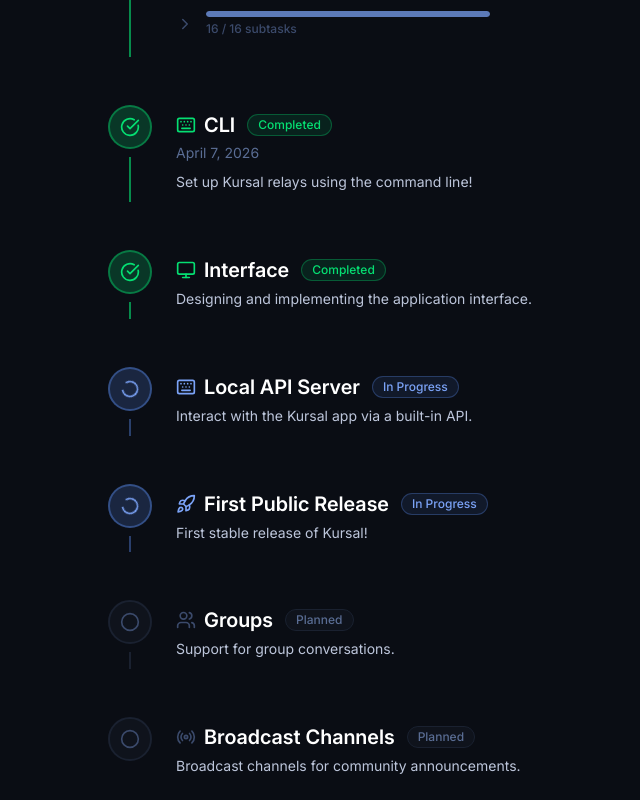
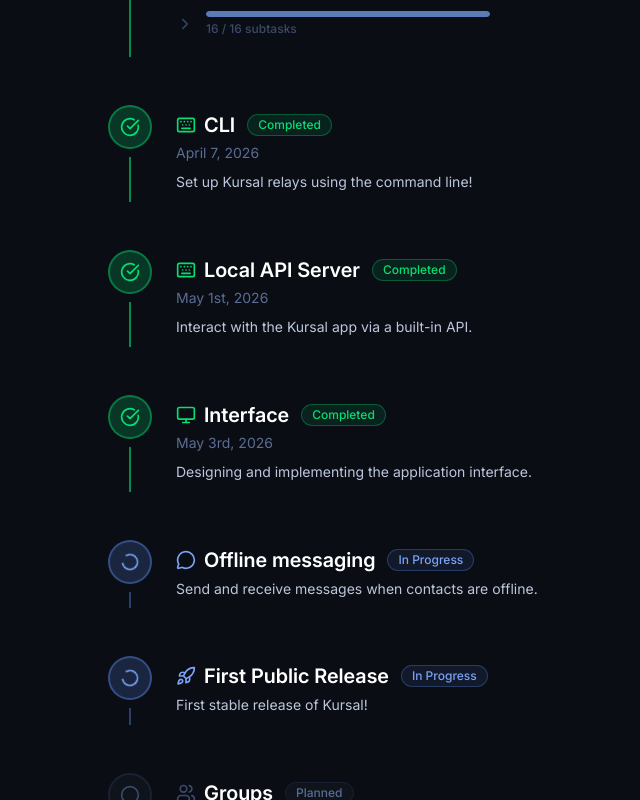
Before and after one commit to KursalChat/Website, a SvelteKit app: page /progress in a window 1280 px wide. Shown: the part 855-1655 px from the top of the page, without its empty margins (172-812 px from the left). Built offline with nearby package versions, Linux system fonts and the light colour scheme.

Commit message:
iOS download & progress!

```diff
--- a/package.json
+++ b/package.json
@@ -16,13 +16,13 @@
   "dependencies": {
     "@icons-pack/svelte-simple-icons": "^7.2.0",
     "@sveltejs/adapter-static": "^3.0.10",
-    "@sveltejs/kit": "^2.58.0",
-    "@sveltejs/vite-plugin-svelte": "^7.0.0",
+    "@sveltejs/kit": "^2.59.1",
+    "@sveltejs/vite-plugin-svelte": "^7.1.0",
     "@tailwindcss/vite": "^4.2.4",
     "@tsconfig/svelte": "^5.0.8",
     "lucide-svelte": "^1.0.1",
     "svelte": "^5.55.5",
-    "svelte-check": "^4.4.6",
+    "svelte-check": "^4.4.8",
     "tailwindcss": "^4.2.4",
     "typescript": "~6.0.3",
     "vite": "^8.0.10"
--- a/src/lib/download.ts
+++ b/src/lib/download.ts
@@ -1,8 +1,8 @@
-import { SiAndroid, SiApple, SiLinux } from "@icons-pack/svelte-simple-icons";
+import { SiAndroid, SiApple, SiIos, SiLinux } from "@icons-pack/svelte-simple-icons";
 import { DOWNLOAD_PREFIX } from "./const";
 import { Monitor } from "lucide-svelte";
 
-export type OSId = "mac" | "windows" | "linux" | "android";
+export type OSId = "mac" | "windows" | "linux" | "android" | "ios";
 
 export const platforms = [
   {
@@ -70,4 +70,11 @@
     description: "Requires Android 7.0 or later",
     links: [{ id: "apk", label: "APK", url: `${DOWNLOAD_PREFIX}/Kursal.apk` }],
   },
+  {
+    id: "ios" as OSId,
+    name: "iOS",
+    icon: SiIos,
+    description: "Requires iOS 15.6 or later",
+    links: [{ id: "ipa", label: "IPA", url: `${DOWNLOAD_PREFIX}/Kursal.ipa` }],
+  },
 ];
--- a/src/routes/progress/+page.svelte
+++ b/src/routes/progress/+page.svelte
@@ -13,6 +13,7 @@
     Radio,
     Keyboard,
     Rocket,
+    MessageCircle,
   } from "lucide-svelte";
   import Navbar from "$lib/components/Navbar.svelte";
   import Footer from "$lib/components/Footer.svelte";
@@ -70,16 +71,24 @@
       icon: Keyboard,
     },
     {
+      title: "Local API Server",
+      description: "Interact with the Kursal app via a built-in API.",
+      status: "completed",
+      date: "May 1st, 2026",
+      icon: Keyboard,
+    },
+    {
       title: "Interface",
       description: "Designing and implementing the application interface.",
       status: "completed",
+      date: "May 3rd, 2026",
       icon: Monitor,
     },
     {
-      title: "Local API Server",
-      description: "Interact with the Kursal app via a built-in API.",
+      title: "Offline messaging",
+      description: "Send and receive messages when contacts are offline.",
       status: "in-progress",
-      icon: Keyboard,
+      icon: MessageCircle,
     },
     {
       title: "First Public Release",
```
Also changed, not shown: 1 other file (tests, documents, lock files or other folders).
